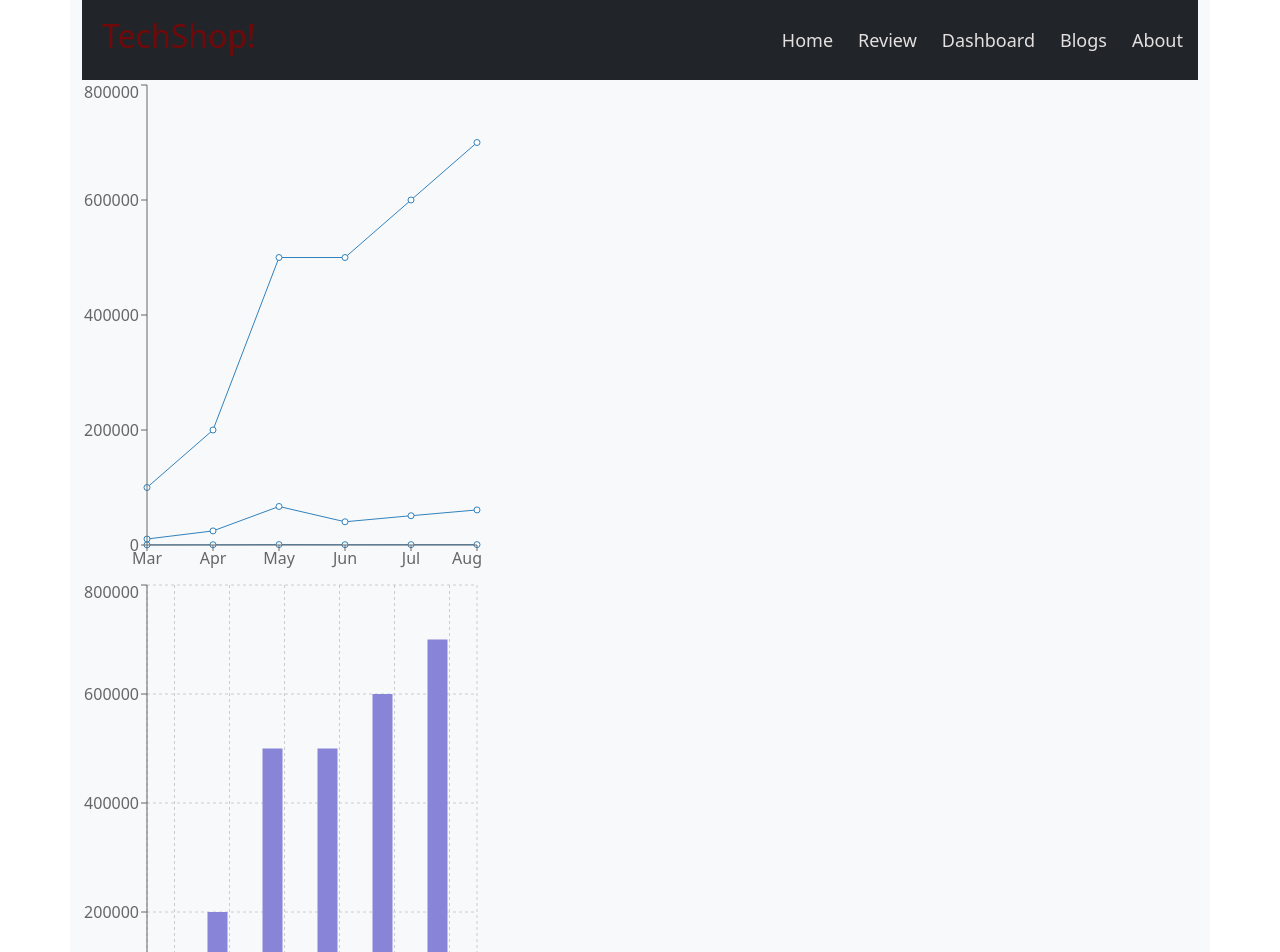
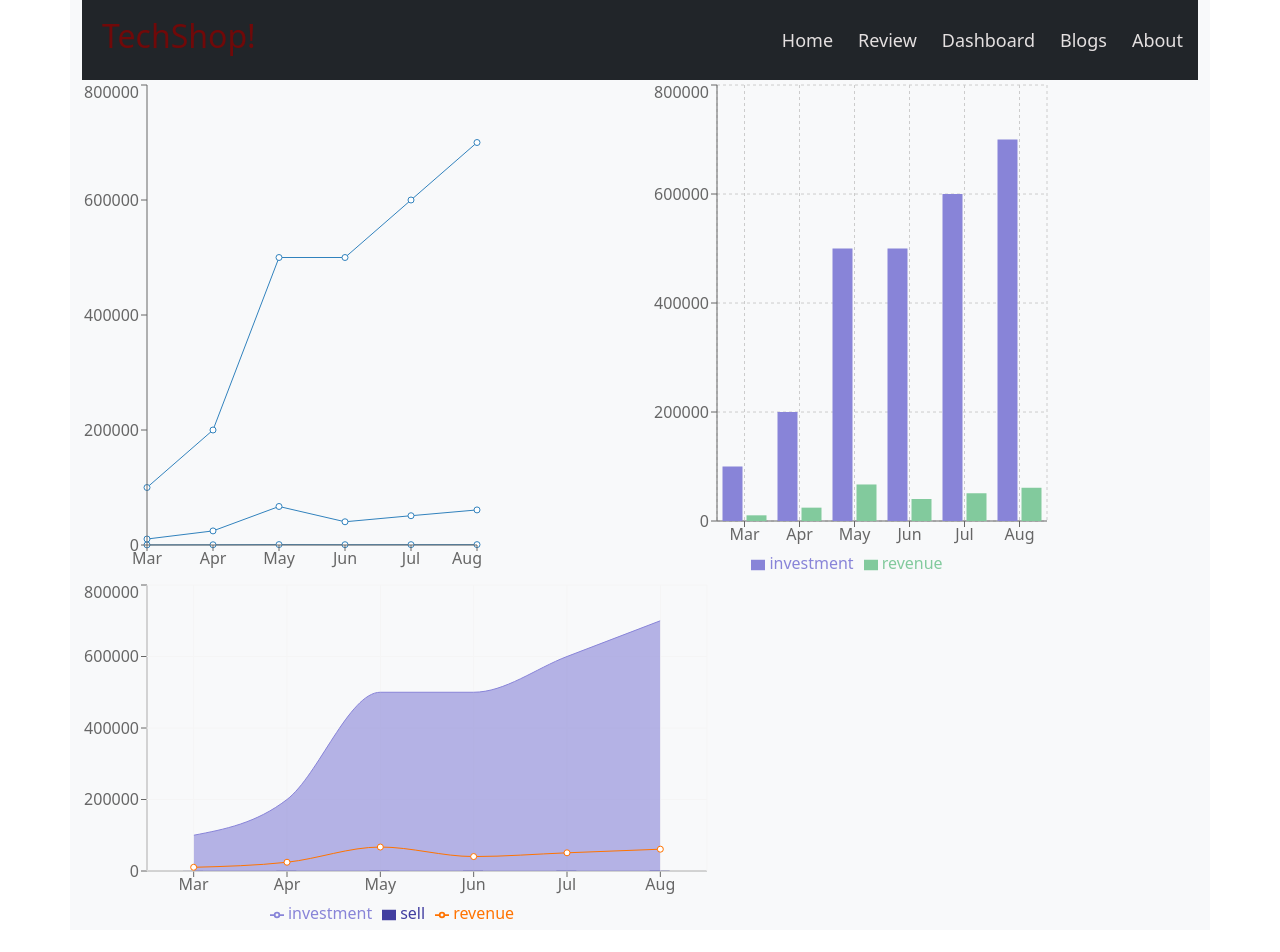
Before and after one commit to tusher112/techshop-website-with-ReactJs, a React (Create React App) app: page /dashboard in a window 1280 px wide. Shown: the top 952 px of the page. After the commit the page ends 930 px from the top, so only its background shows below. Built offline with nearby package versions, Linux system fonts and the light colour scheme.

Commit message:
see more button added

```diff
--- a/src/components/Dashboard/Dashboard.js
+++ b/src/components/Dashboard/Dashboard.js
@@ -5,7 +5,9 @@ import {
     LineChart,
     Line,
     CartesiaGrid,
-    CartesianGrid
+    CartesianGrid,
+    ComposedChart,
+    Area
 } from 'recharts';
 
 const Dashboard = () => {
@@ -52,7 +54,10 @@ const Dashboard = () => {
 
     return (
 
-        <div>
+        <div className='row '>
+
+            <div className='col'>
+
                 <LineChart width={400} height={500} data={data}>
 
                     <Line dataKey={"investment"}></Line>
@@ -62,8 +67,10 @@ const Dashboard = () => {
                     <YAxis></YAxis>
                     <Tooltip></Tooltip>
                 </LineChart>
+            </div>
 
 
+            <div className="col">
                 <BarChart width={400} height={500} data={data}>
                     <CartesianGrid strokeDasharray="3 3" />
                     <XAxis dataKey="month" />
@@ -73,7 +80,22 @@ const Dashboard = () => {
                     <Bar dataKey="investment" fill="#8884d8" />
                     <Bar dataKey="revenue" fill="#82ca9d" />
                 </BarChart>
+            </div>
 
+
+            <div className="col-12 col-md-6 col-lg-6">
+                <ComposedChart width={630} height={350} data={data}>
+                    <XAxis dataKey="month" />
+                    <YAxis />
+                    <Tooltip />
+                    <Legend />
+                    <CartesianGrid stroke="#f5f5f5" />
+                    <Area type="monotone" dataKey="investment" fill="#8884d8" stroke="#8884d8" />
+                    <Bar dataKey="sell" barSize={20} fill="#413ea0" />
+                    <Line type="monotone" dataKey="revenue" stroke="#ff7300" />
+                </ComposedChart>
+
+            </div>
         </div>
     );
 };
--- a/src/components/Home/Home.js
+++ b/src/components/Home/Home.js
@@ -1,4 +1,6 @@
 import React from 'react';
+import { Button } from 'react-bootstrap';
+import { Link } from 'react-router-dom';
 import useReview from '../../hooks/useReview';
 import Homes from '../Homes/Homes';
 import Review from '../Review/Review';
@@ -6,7 +8,7 @@ import './Home.css'
 
 
 const Home = () => {
-            const [review,setReview]=useReview();
+    const [review, setReview] = useReview();
     return (
         <div>
             <div className='home-container'>
@@ -14,7 +16,7 @@ const Home = () => {
                     <h1>Make your Computer 100X Faster!</h1>
                     <p className='para-heading'> The GeForce RTX 3060 is a performance-segment graphics card by NVIDIA, launched on January 12th, 2021. Built on the 8 nm process, and based on the GA106 graphics processor, in its GA106-300-A1 variant, the card supports DirectX 12 Ultimate. This ensures that all modern games will run on GeForce RTX 3060.
                     </p>
-                    <button className='demo-btn'>Live Demo</button>
+                    <Button variant='primary disabled'>Live Demo</Button>
 
                 </div>
 
@@ -27,14 +29,16 @@ const Home = () => {
             <hr />
 
             <div >
-                <h1 >Customer Review</h1>
+                <h1 >Customer Review (3)</h1>
 
-                 {
-                    review.map(reviews => <Homes
+                {
+                    review.slice(0, 3).map(reviews => <Homes
                         key={reviews.id}
                         reviews={reviews}
                     ></Homes>)
                 }
+
+                <Link to='/review'> <Button variant='success'> See More Reviews</Button> </Link>
 
             </div>
         </div>
```
Lines whose indentation alone changed are shown as unchanged.
